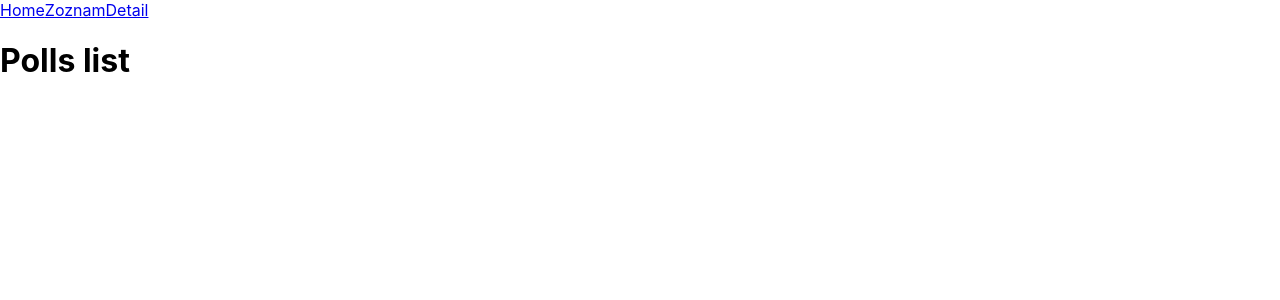
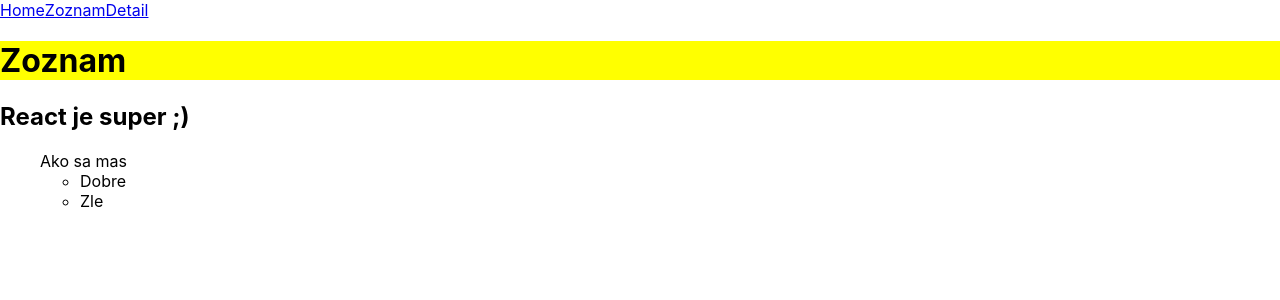
Before and after one commit to AnimaculaInfusoria/React, a React (Create React App) app: page /list in a window 1280 px wide. Shown: the top 300 px of the page. Built offline with nearby package versions, Linux system fonts and the light colour scheme.

Commit message:
QuestionList komponent

```diff
--- a/src/App.js
+++ b/src/App.js
@@ -42,7 +42,7 @@ function App() {
           <PollsDetail />
         </Route>
         <Route path="/">
-          <Home />
+          <Home text={"Ahoj"} druha={1} tretia={{cislo: 1, text: 'Cau'}}/>
         </Route>
       </Switch>
     </Router>
--- /dev/null
+++ b/src/components/Header.jsx
@@ -0,0 +1,13 @@
+function Header({ title }) {
+  return (
+    <>
+      <h1 style={{ backgroundColor: "yellow" }}>{title}</h1>
+      <h2>React je super ;)</h2>
+    </>
+  );
+}
+
+export default Header;
+
+
+// css background-color
--- /dev/null
+++ b/src/components/QuestionList.jsx
@@ -0,0 +1,38 @@
+// const ArrowList = ({tu}) => {};
+
+// function SimpleList({tu}) {}
+
+const QuestionListItem = ({ item }) => {
+  console.log(item);
+
+  return (
+    <>
+      <li style={{ listStyle: "none" }}>{item.question_text}</li>
+      <ul>
+        {item.choices.map((choice) => {
+          return <li>{choice.text}</li>;
+        })}
+      </ul>
+    </>
+  );
+};
+
+function QuestionList({ data }) {
+  console.log("List -> ", data);
+
+  // ked robim s polom a chcem ho prechadzat NIE cyklus ale MAP
+  // https://developer.mozilla.org/en-US/docs/Web/JavaScript/Reference/Global_Objects/Array/map
+  // ked pouzivam map tak pouzivam arrow function
+  // https://developer.mozilla.org/en-US/docs/Web/JavaScript/Reference/Functions/Arrow_functions
+  return (
+    <>
+      <ul>
+        {data.map((item) => {
+          return <QuestionListItem item={item} />;
+        })}
+      </ul>
+    </>
+  );
+}
+
+export default QuestionList;
--- a/src/views/Home.jsx
+++ b/src/views/Home.jsx
@@ -1,11 +1,17 @@
+import Header from "../components/Header";
 
-function Home() {
+
+function Home({ text, druha, tretia }) {
+  // for (let i = 0; i < 100; i++) {
+  //   console.log(i);
+  // }
+
+  // console.log(druha, tretia)
+
   return (
     <>
-      <h1>Home</h1>
-      <p>
-        Vitaj ;)
-      </p>
+      <Header title={"Home"}/>
+      <p>{text}</p>
     </>
   );
 }
--- a/src/views/PollsDetail.jsx
+++ b/src/views/PollsDetail.jsx
@@ -1,7 +1,9 @@
+import Header from "../components/Header";
+
 function PollsDetail() {
   return (
     <>
-      <h1>Polls Detail</h1>
+      <Header title={"Detail"}/>
     </>
   );
 }
--- a/src/views/PollsList.jsx
+++ b/src/views/PollsList.jsx
@@ -1,8 +1,33 @@
+import Header from "../components/Header";
+import QuestionList from "../components/QuestionList";
+
 // verejne
 function PollsList() {
+  // normalne si to GETnem zo servere - konretne z API
+  let questions = [
+    {
+      id: 1,
+      question_text: "Ako sa mas",
+      choices: [
+        {
+          id: 1,
+          text: "Dobre"
+        },
+        {
+          id: 2,
+          text: "Zle"
+        }
+      ]
+    }
+  ]
+  // let questions = ["Q1", "Q2"];
+
+  // console.log(questions);
+
   return (
     <>
-      <h1>Polls list</h1>
+      <Header title={"Zoznam"} />
+      <QuestionList data={questions} />
     </>
   );
 }
```
